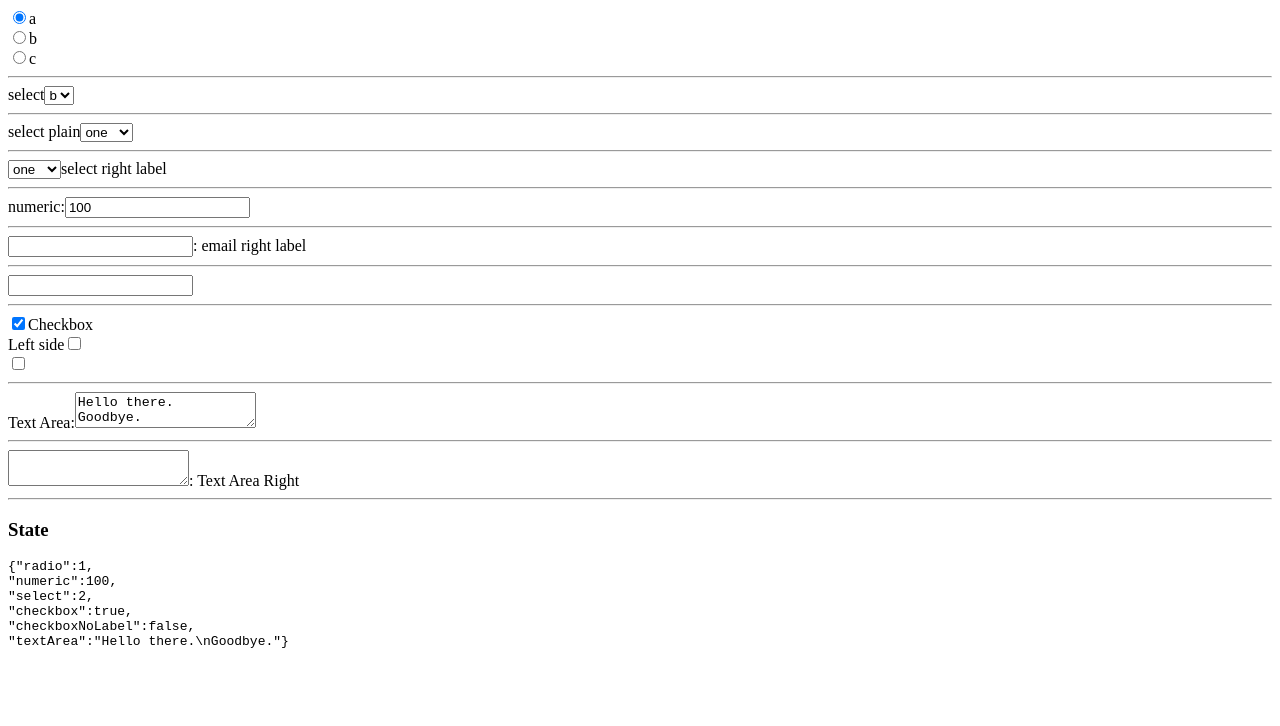
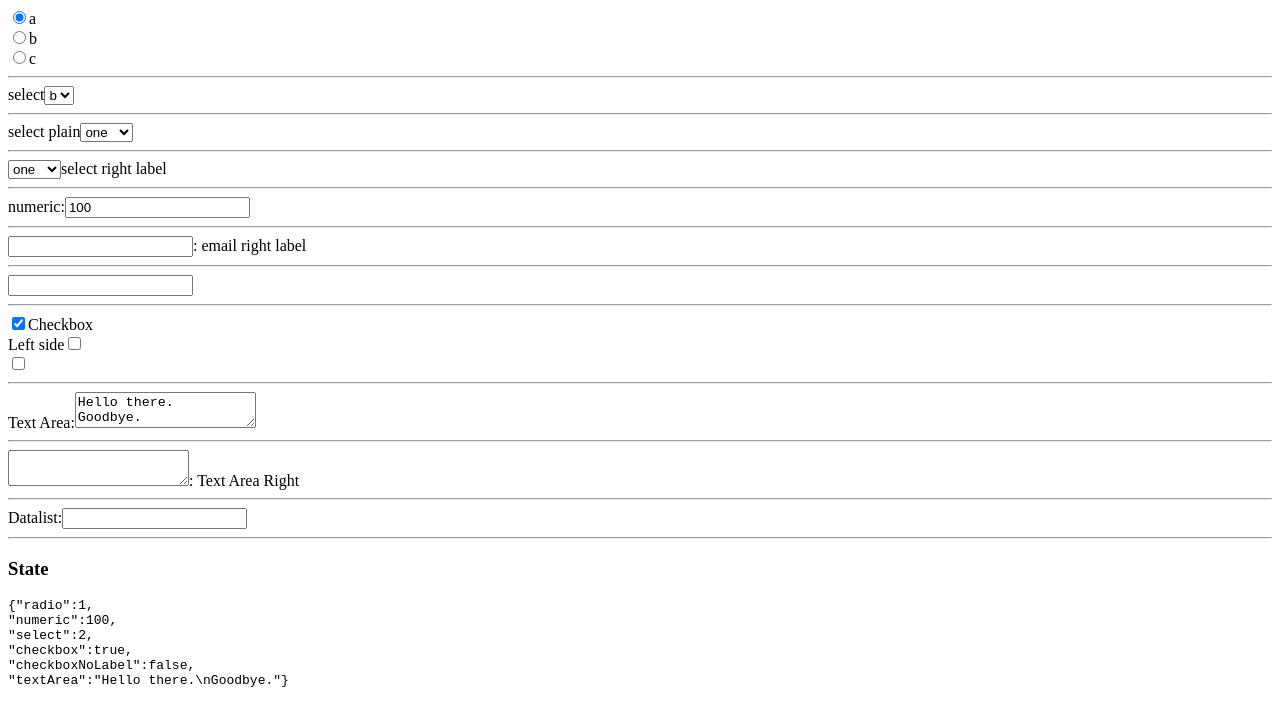
Before and after one commit to Martlark/BootstrapInput, a React app: page / in a window 1280 px wide. Shown: the top 726 px of the page. Built offline with nearby package versions, Linux system fonts and the light colour scheme; the HTML template or start-up script is replaced by a standard one.

Commit message:
1.2.0 add datalist allow useState

```diff
--- a/package.json
+++ b/package.json
@@ -48,7 +48,7 @@
     "webpack-dev-server": "^3.11.0"
   },
   "scripts": {
-    "babel-watch": "webpack -p --watch --progress  --env=development --config webpack.config.js",
+    "babel-watch": "webpack -p --watch --progress  --env=development --config webpack.config.js --mode development",
     "build": "webpack -p --progress --config webpack.config.js",
     "build-publish": "npm run-script build && npm publish",
     "dev-build": "webpack --progress -d --config webpack.config.js",
--- a/src/example.jsx
+++ b/src/example.jsx
@@ -44,6 +44,8 @@ class Content extends Component {
                 <hr/>
                 <BootstrapInput parent={this} name="textAreaRight" type="textarea" label=": Text Area Right" labelPos={"right"}/>
                 <hr/>
+                <BootstrapInput parent={this} name="datalist" type="datalist" label="Datalist:" options={['fling','flong','flang']}/>
+                <hr/>
                 <h3>State</h3>
                 <pre>{JSON.stringify(this.state).replace(/,"/g, ',\n"')}
                 </pre>
--- a/src/index.jsx
+++ b/src/index.jsx
@@ -13,6 +13,14 @@ export default class BootstrapInput extends Component {
 
         // remove specific props and pass rest to the input control
         Object.keys(this.props).filter(prop => !BootstrapInput.propTypes.hasOwnProperty(prop)).forEach(prop => this.inputProps[prop] = this.props[prop]);
+    }
+
+    setValue(){
+        if(this.props.parent){
+            parent.setState({[name]: value});
+        }else{
+            this.props.setValue(value);
+        }
     }
 
     getInputClassName(props) {
@@ -33,7 +41,8 @@ export default class BootstrapInput extends Component {
 
     static propTypes = {
         name: PropTypes.string.isRequired,
-        parent: PropTypes.instanceOf(Component).isRequired,
+        parent: PropTypes.instanceOf(Component),
+        setValue: PropTypes.function,
         type: PropTypes.string,
         label: PropTypes.string,
         onChange: PropTypes.func,
@@ -60,7 +69,7 @@ export default class BootstrapInput extends Component {
                 value = checked;
                 break;
         }
-        parent.setState({[name]: value});
+        this.setValue(value);
         this.setState({value: value});
         // call any extra onChange
         if (this.props.onChange) {
@@ -100,6 +109,8 @@ export default class BootstrapInput extends Component {
                 return this.renderRadio(options, name, type);
             case 'select':
                 return this.renderSelect(label, name, state, options);
+            case 'datalist':
+                return this.renderDatalist(label, name, state, options);
             default:
                 return this.renderWithLabel(<input className={this.state.inputClassName} type={type} value={state[name]}
                                                    checked={state[name]} id={this.state.id}
@@ -126,6 +137,31 @@ export default class BootstrapInput extends Component {
             {leftLabel}
             {input}
             {rightLabel}
+        </div>;
+    }
+
+    renderDatalist(label, name, state, options) {
+        const input = <input name={name} value={state[name]} className={this.state.inputClassName} id={this.state.id}
+                             list={'data-list-'+this.state.id}
+                              onChange={evt => this.onChange(evt)} {...this.inputProps}/>;
+
+        const datalist = <datalist id={'data-list-'+this.state.id}>
+            {options.map(option => <option key={option}>{option}</option>)}
+            </datalist>;
+        if (!this.props.label) {
+            return input+datalist;
+        }
+        let leftLabel = <label className={this.props.labelClassName} htmlFor={this.state.id}>{label}</label>;
+        let rightLabel = "";
+        if (this.props.labelPos === "right") {
+            rightLabel = leftLabel;
+            leftLabel = "";
+        }
+        return <div className={"form-group"}>
+            {leftLabel}
+            {input}
+            {rightLabel}
+            {datalist}
         </div>;
     }
 
```
